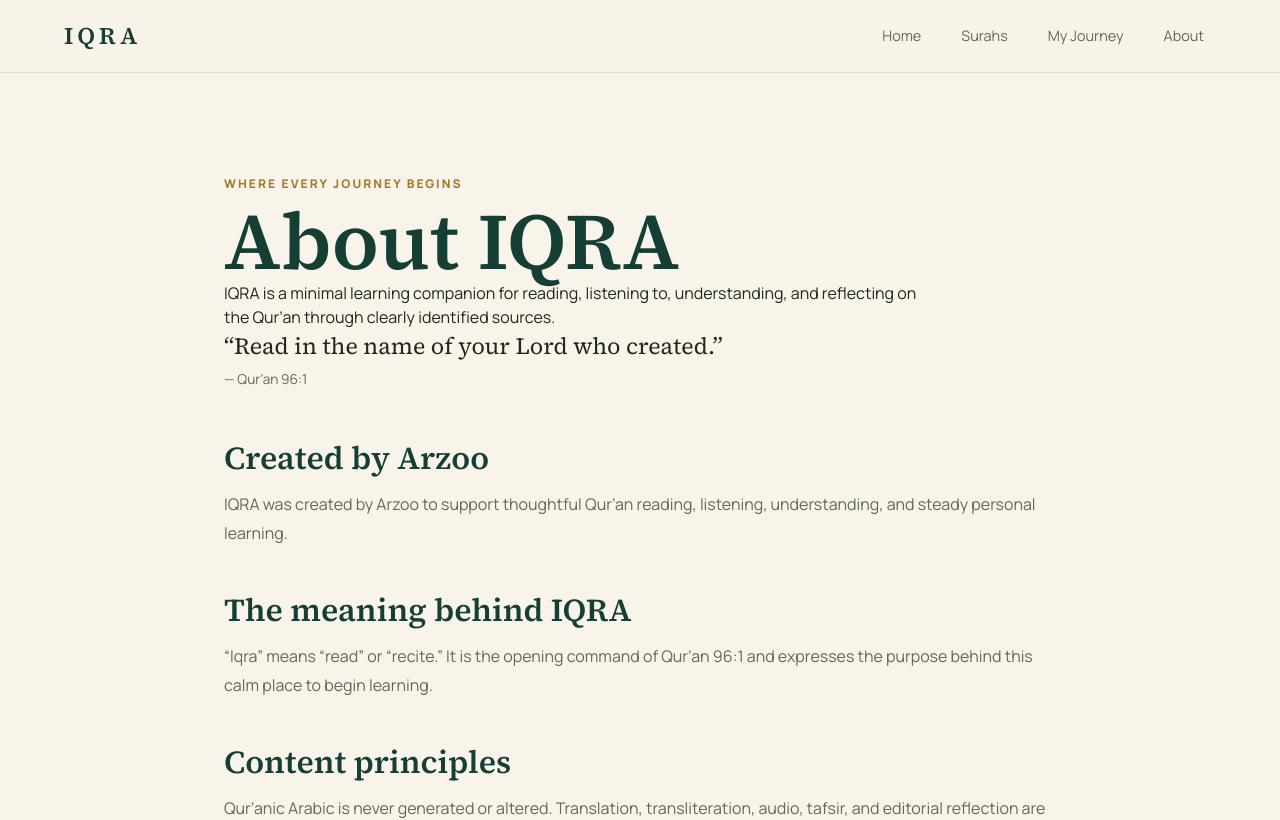
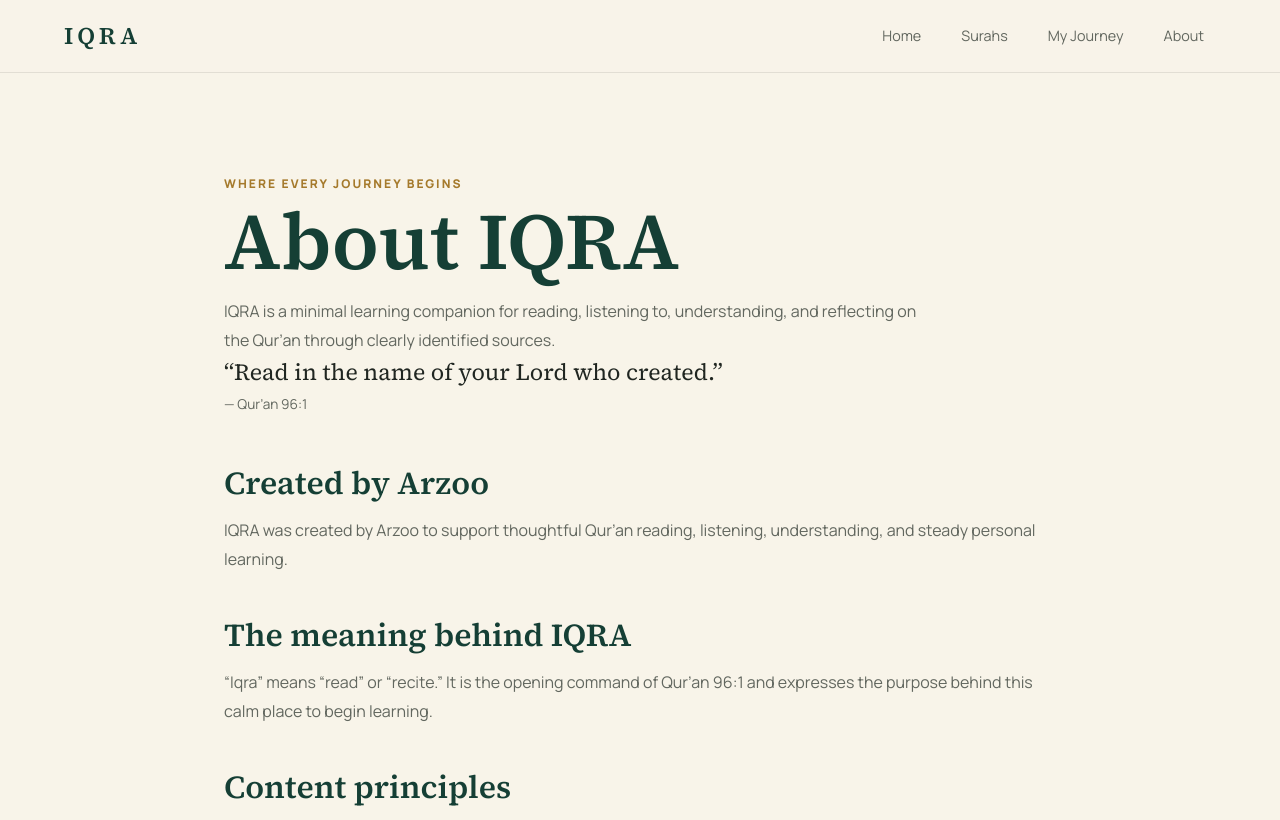
Before and after one commit to arzoochelsea/iqra, a Next.js app: page /about in a window 1280 px wide. Shown: the top 820 px of the page. Built offline with nearby package versions, Linux system fonts and the light colour scheme.

Commit message:
Match About intro typography

```diff
--- a/src/app/globals.css
+++ b/src/app/globals.css
@@ -47,7 +47,7 @@ button,input { font:inherit; }
 .surah-row { display:flex; align-items:center; gap:1rem; border:1px solid color-mix(in srgb,var(--ink) 10%,transparent); border-radius:1rem; background:rgb(255 253 247/.65); padding:1rem; transition:border-color .2s,transform .2s; }.surah-row:hover { border-color:color-mix(in srgb,var(--gold) 55%,transparent); transform:translateY(-1px); }
 .number-badge { display:grid; width:2.25rem; height:2.25rem; flex:0 0 auto; place-items:center; border:1px solid color-mix(in srgb,var(--gold) 45%,transparent); border-radius:50%; color:var(--green); font-size:.75rem; font-weight:800; }
 .status { margin-top:1rem; border-radius:.8rem; background:var(--paper); padding:1rem; color:var(--muted); }
-.page-header { max-width:45rem; margin-bottom:3rem; }.page-header p:last-child { margin-top:1rem; color:var(--muted); line-height:1.8; }.page-title { margin:.5rem 0 0; font:600 clamp(3rem,8vw,5rem)/1 var(--font-serif); color:var(--green); }
+.page-header { max-width:45rem; margin-bottom:3rem; }.page-header>p:not(.eyebrow) { margin-top:1rem; color:var(--muted); font:1rem/1.8 var(--font-sans),sans-serif; }.page-title { margin:.5rem 0 0; font:600 clamp(3rem,8vw,5rem)/1 var(--font-serif); color:var(--green); }
 .surah-hero { border-bottom:1px solid color-mix(in srgb,var(--ink) 10%,transparent); padding-block:clamp(4rem,10vw,7rem); background:var(--paper); }
 .surah-arabic-title { margin-top:1rem; color:var(--green); font-size:clamp(4.5rem,13vw,8rem); line-height:1.35; }
 .surah-english-title { margin-top:.5rem; font:600 clamp(2.2rem,6vw,3.5rem)/1.1 var(--font-serif); color:var(--ink); }
```
